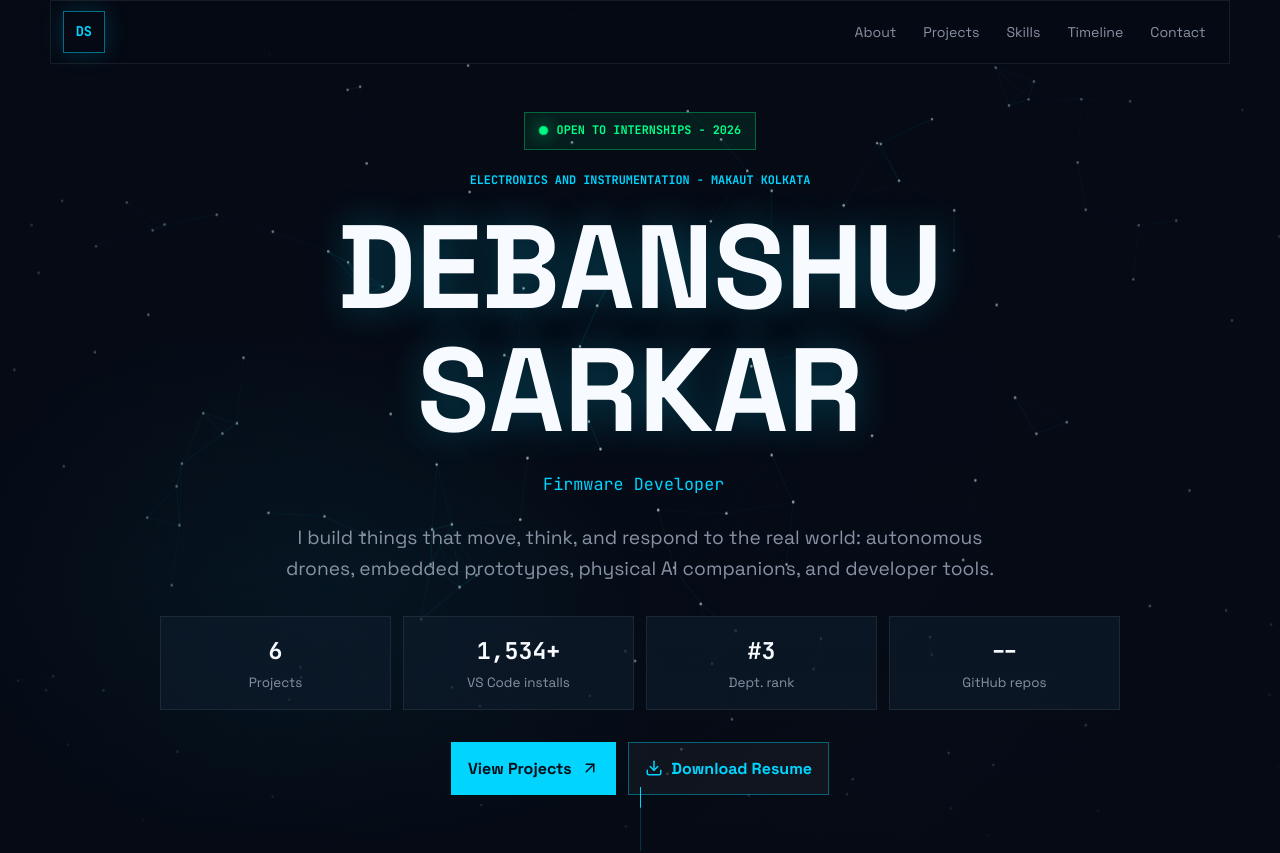
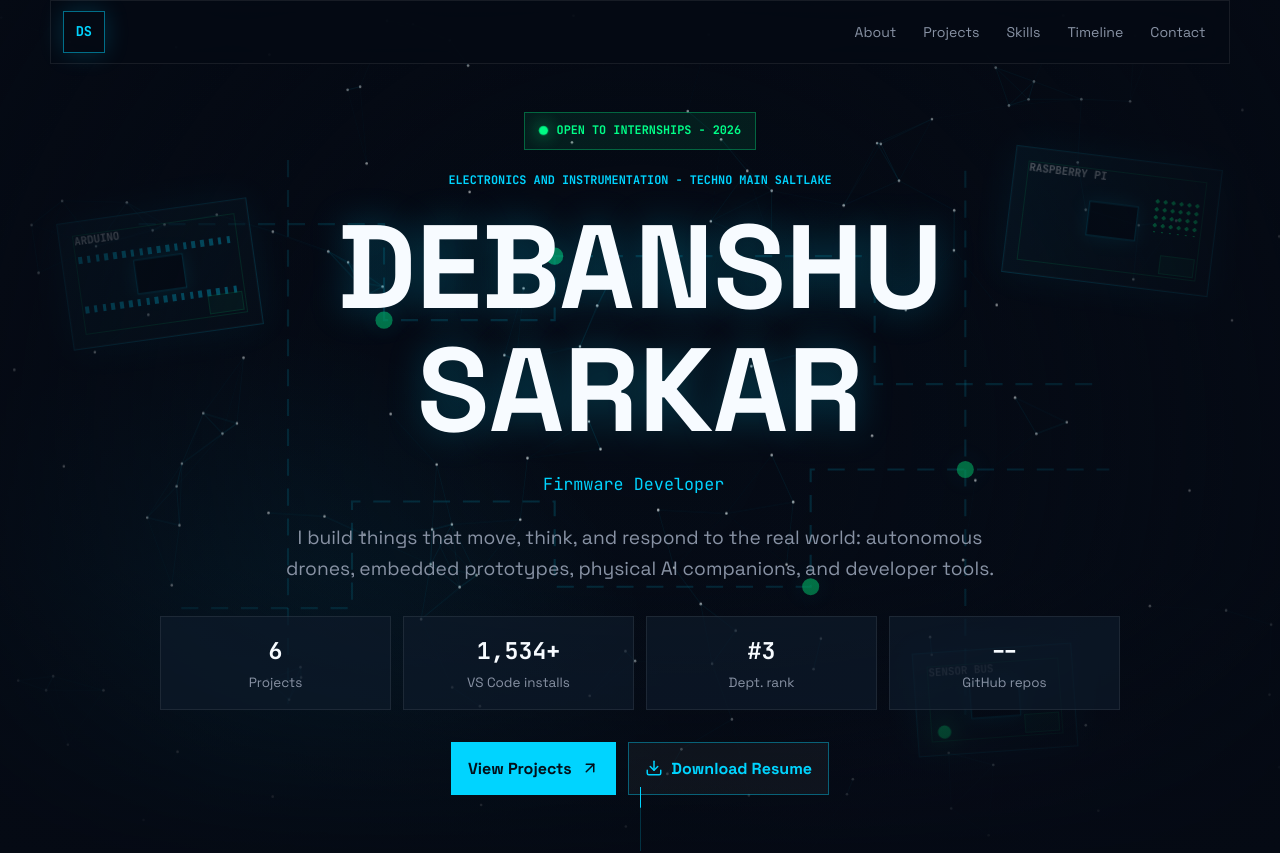
Before and after one commit to Debanshu2005/portfolio-website, a Next.js app: page / in a window 1280 px wide. Shown: the top 853 px of the page. Built offline with nearby package versions, Linux system fonts and the light colour scheme; no server answers.

Commit message:
updated bg

```diff
--- a/data/linkedin.json
+++ b/data/linkedin.json
@@ -17,7 +17,7 @@
   "education": [
     {
       "degree": "B.Tech Electronics & Instrumentation Engineering",
-      "institution": "Techno Main Salt Lake (MAKAUT, Kolkata)",
+      "institution": "Techno Main SaltLake",
       "year": "2023 - 2027",
       "grade": "Department Rank 3"
     }
@@ -32,8 +32,8 @@
   ],
   "achievements": [
     {
-      "title": "Department Rank 3 - EIE, MAKAUT",
-      "description": "Ranked 3rd in the Electronics & Instrumentation Engineering department at Techno Main Salt Lake.",
+      "title": "Department Rank 3 - EIE",
+      "description": "Ranked 3rd in the Electronics & Instrumentation Engineering department at Techno Main SaltLake.",
       "date": "2025"
     },
     {
--- a/src/app/globals.css
+++ b/src/app/globals.css
@@ -151,10 +151,179 @@ h3 {
   z-index: -3;
 }
 
+.hardware-backdrop {
+  --board-x: 0px;
+  --board-y: 0px;
+  --board-rotate-x: 0deg;
+  --board-rotate-y: 0deg;
+  position: absolute;
+  inset: 0;
+  z-index: -2;
+  pointer-events: none;
+  perspective: 900px;
+  opacity: 0.8;
+}
+
+.hardware-traces {
+  position: absolute;
+  inset: 0;
+  width: 100%;
+  height: 100%;
+  fill: none;
+  stroke: rgba(0, 212, 255, 0.22);
+  stroke-width: 2;
+  filter: drop-shadow(0 0 12px rgba(0, 212, 255, 0.22));
+  transform: translate(calc(var(--board-x) * -0.35), calc(var(--board-y) * -0.35));
+  transition: transform 0.2s ease-out;
+}
+
+.hardware-traces path {
+  stroke-dasharray: 16 12;
+  animation: trace-current 7s linear infinite;
+}
+
+.hardware-traces circle {
+  fill: rgba(0, 255, 136, 0.65);
+  stroke: none;
+}
+
+.hardware-board {
+  position: absolute;
+  min-width: 12rem;
+  min-height: 8rem;
+  border: 1px solid rgba(0, 212, 255, 0.26);
+  background:
+    linear-gradient(135deg, rgba(0, 212, 255, 0.08), transparent),
+    rgba(13, 27, 42, 0.42);
+  box-shadow:
+    inset 0 0 0 1px rgba(255, 255, 255, 0.03),
+    0 0 36px rgba(0, 212, 255, 0.12);
+  transform:
+    translate(var(--board-x), var(--board-y))
+    rotateX(var(--board-rotate-x))
+    rotateY(var(--board-rotate-y));
+  transition: transform 0.16s ease-out;
+}
+
+.hardware-board::before,
+.hardware-board::after {
+  content: "";
+  position: absolute;
+  border: 1px solid rgba(0, 255, 136, 0.22);
+}
+
+.hardware-board::before {
+  inset: 0.8rem;
+}
+
+.hardware-board::after {
+  width: 2.2rem;
+  height: 1.2rem;
+  right: 1rem;
+  bottom: 1rem;
+  background: rgba(0, 255, 136, 0.08);
+}
+
+.arduino-board {
+  left: 5%;
+  top: 24%;
+  transform: translate(calc(var(--board-x) * -0.55), var(--board-y))
+    rotateX(var(--board-rotate-x))
+    rotateY(var(--board-rotate-y))
+    rotate(-8deg);
+}
+
+.raspberry-board {
+  right: 5%;
+  top: 18%;
+  min-width: 13rem;
+  transform: translate(var(--board-x), calc(var(--board-y) * -0.5))
+    rotateX(var(--board-rotate-x))
+    rotateY(var(--board-rotate-y))
+    rotate(7deg);
+}
+
+.sensor-board {
+  right: 16%;
+  bottom: 14%;
+  min-width: 10rem;
+  min-height: 6.5rem;
+  transform: translate(calc(var(--board-x) * 0.65), var(--board-y))
+    rotateX(var(--board-rotate-x))
+    rotateY(var(--board-rotate-y))
+    rotate(-4deg);
+}
+
+.board-label {
+  position: absolute;
+  left: 0.9rem;
+  top: 0.7rem;
+  color: rgba(247, 251, 255, 0.72);
+  font-family: var(--font-mono);
+  font-size: 0.68rem;
+  font-weight: 800;
+}
+
+.chip {
+  position: absolute;
+  left: 50%;
+  top: 50%;
+  width: 3.1rem;
+  height: 2.2rem;
+  border: 1px solid rgba(0, 212, 255, 0.45);
+  background: rgba(5, 10, 20, 0.76);
+  transform: translate(-50%, -50%);
+  box-shadow: 0 0 18px rgba(0, 212, 255, 0.22);
+}
+
+.pin-row {
+  position: absolute;
+  left: 1rem;
+  right: 1rem;
+  height: 0.45rem;
+  background:
+    repeating-linear-gradient(
+      90deg,
+      rgba(0, 212, 255, 0.7) 0 0.22rem,
+      transparent 0.22rem 0.55rem
+    );
+}
+
+.pin-row.top {
+  top: 2.2rem;
+}
+
+.pin-row.bottom {
+  bottom: 2.1rem;
+}
+
+.gpio-grid {
+  position: absolute;
+  right: 1rem;
+  top: 2.1rem;
+  width: 3rem;
+  height: 2.2rem;
+  background:
+    radial-gradient(circle, rgba(0, 255, 136, 0.85) 0 0.12rem, transparent 0.13rem);
+  background-size: 0.5rem 0.5rem;
+}
+
+.signal-dot {
+  position: absolute;
+  left: 1.25rem;
+  bottom: 1rem;
+  width: 0.8rem;
+  height: 0.8rem;
+  border-radius: 999px;
+  background: var(--color-green);
+  box-shadow: 0 0 24px var(--color-green);
+  animation: pulse-dot 1.4s ease-in-out infinite;
+}
+
 .hero-vignette {
   position: absolute;
   inset: 0;
-  z-index: -2;
+  z-index: -1;
   background:
     radial-gradient(circle at center, transparent 0%, rgba(5, 10, 20, 0.26) 45%, #050a14 100%),
     linear-gradient(180deg, transparent 65%, #050a14 100%);
@@ -908,6 +1077,12 @@ h3 {
   }
 }
 
+@keyframes trace-current {
+  to {
+    stroke-dashoffset: -180;
+  }
+}
+
 @keyframes nebula-drift {
   from {
     margin-left: -0.3rem;
@@ -1049,6 +1224,18 @@ h3 {
     transform: none !important;
     opacity: 1 !important;
   }
+
+  .hardware-board {
+    opacity: 0.45;
+  }
+
+  .arduino-board {
+    left: -4rem;
+  }
+
+  .raspberry-board {
+    right: -4rem;
+  }
 }
 
 @media (max-width: 640px) {
--- a/src/app/layout.tsx
+++ b/src/app/layout.tsx
@@ -79,7 +79,7 @@ export default function RootLayout({
     },
     alumniOf: {
       "@type": "CollegeOrUniversity",
-      name: "Techno Main Salt Lake (MAKAUT)",
+              name: "Techno Main SaltLake",
     },
   };
 
--- a/src/app/page.tsx
+++ b/src/app/page.tsx
@@ -1,7 +1,7 @@
 "use client";
 
 import { useEffect, useMemo, useRef, useState } from "react";
-import type { CSSProperties } from "react";
+import type { CSSProperties, FormEvent } from "react";
 import useSWR from "swr";
 import {
   ArrowLeft,
@@ -333,6 +333,59 @@ function ParticleField() {
   return <canvas ref={canvasRef} className="particle-field" aria-hidden="true" />;
 }
 
+function HardwareBackdrop() {
+  const backdropRef = useRef<HTMLDivElement>(null);
+
+  useEffect(() => {
+    const element = backdropRef.current;
+    if (!element) return;
+
+    const onMove = (event: PointerEvent) => {
+      const rect = element.getBoundingClientRect();
+      const x = (event.clientX - rect.left) / Math.max(rect.width, 1) - 0.5;
+      const y = (event.clientY - rect.top) / Math.max(rect.height, 1) - 0.5;
+      element.style.setProperty("--board-x", `${x * 18}px`);
+      element.style.setProperty("--board-y", `${y * 18}px`);
+      element.style.setProperty("--board-rotate-x", `${y * -5}deg`);
+      element.style.setProperty("--board-rotate-y", `${x * 5}deg`);
+    };
+
+    window.addEventListener("pointermove", onMove);
+    return () => window.removeEventListener("pointermove", onMove);
+  }, []);
+
+  return (
+    <div ref={backdropRef} className="hardware-backdrop" aria-hidden="true">
+      <svg className="hardware-traces" viewBox="0 0 1200 720">
+        <path d="M120 160 H360 V250 H520 V190 H820 V310 H1030" />
+        <path d="M160 520 H330 V420 H520 V500 H760 V390 H1040" />
+        <path d="M270 90 V610" />
+        <path d="M905 100 V620" />
+        <circle cx="360" cy="250" r="8" />
+        <circle cx="520" cy="190" r="8" />
+        <circle cx="760" cy="500" r="8" />
+        <circle cx="905" cy="390" r="8" />
+      </svg>
+      <div className="hardware-board arduino-board">
+        <span className="board-label">ARDUINO</span>
+        <i className="chip" />
+        <span className="pin-row top" />
+        <span className="pin-row bottom" />
+      </div>
+      <div className="hardware-board raspberry-board">
+        <span className="board-label">RASPBERRY PI</span>
+        <i className="chip" />
+        <span className="gpio-grid" />
+      </div>
+      <div className="hardware-board sensor-board">
+        <span className="board-label">SENSOR BUS</span>
+        <i className="chip" />
+        <span className="signal-dot" />
+      </div>
+    </div>
+  );
+}
+
 function StatPill({ value, label }: { value: string | number; label: string }) {
   return (
     <div className="stat-pill">
@@ -375,6 +428,11 @@ function formatDate(dateString: string) {
 export default function Home() {
   const typedRole = useTypewriter(roles);
   const [activeProject, setActiveProject] = useState(0);
+  const [contactForm, setContactForm] = useState({
+    name: "",
+    email: "",
+    message: "",
+  });
 
   const { data: statsData } = useSWR<{ data: GitHubStats }>(
     "/api/github?type=stats",
@@ -442,6 +500,23 @@ export default function Home() {
     []
   );
 
+  const handleMailSubmit = (event: FormEvent<HTMLFormElement>) => {
+    event.preventDefault();
+    const subject = `Portfolio message from ${contactForm.name || "someone"}`;
+    const body = [
+      contactForm.message,
+      "",
+      contactForm.name ? `Name: ${contactForm.name}` : "",
+      contactForm.email ? `Reply email: ${contactForm.email}` : "",
+    ]
+      .filter(Boolean)
+      .join("\n");
+
+    window.location.href = `mailto:debanshu.sarkar2005@gmail.com?subject=${encodeURIComponent(
+      subject
+    )}&body=${encodeURIComponent(body)}`;
+  };
+
   return (
     <main className="site-shell">
       <CursorSystem />
@@ -461,13 +536,14 @@ export default function Home() {
 
       <section id="top" className="hero-section">
         <ParticleField />
+        <HardwareBackdrop />
         <div className="hero-vignette" />
         <div className="hero-content">
           <div className="status-badge">
             <span />
             Open to Internships - 2026
           </div>
-          <p className="hero-eyebrow">Electronics and Instrumentation - MAKAUT Kolkata</p>
+          <p className="hero-eyebrow">Electronics and Instrumentation - Techno Main SaltLake</p>
           <h1>
             <span>Debanshu</span>
             <span>Sarkar</span>
@@ -506,8 +582,8 @@ export default function Home() {
       <section id="about" className="about-section">
         <SectionHeading
           eyebrow="Inside the signal"
-          title="Not a PDF in a browser"
-          text="A fast read on the human, the stack, and the academic signal behind the work."
+          title="I turn circuits into useful systems"
+          text="I am Debanshu Sarkar, an Electronics and Instrumentation student at Techno Main SaltLake who likes building embedded prototypes, autonomous machines, and practical developer tools."
         />
         <div className="about-panels">
           <article className="about-panel human-panel">
@@ -745,22 +821,55 @@ export default function Home() {
             </a>
           </div>
         </div>
-        <form className="contact-form">
+        <form className="contact-form" onSubmit={handleMailSubmit}>
           <label>
             Name
-            <input type="text" name="name" placeholder="Your name" />
+            <input
+              type="text"
+              name="name"
+              placeholder="Your name"
+              value={contactForm.name}
+              onChange={(event) =>
+                setContactForm((current) => ({
+                  ...current,
+                  name: event.target.value,
+                }))
+              }
+            />
           </label>
           <label>
             Email
-            <input type="email" name="email" placeholder="you@example.com" />
+            <input
+              type="email"
+              name="email"
+              placeholder="you@example.com"
+              value={contactForm.email}
+              onChange={(event) =>
+                setContactForm((current) => ({
+                  ...current,
+                  email: event.target.value,
+                }))
+              }
+            />
           </label>
           <label>
             Message
-            <textarea name="message" rows={4} placeholder="Tell me what we are building" />
+            <textarea
+              name="message"
+              rows={4}
+              placeholder="Tell me what we are building"
+              value={contactForm.message}
+              onChange={(event) =>
+                setContactForm((current) => ({
+                  ...current,
+                  message: event.target.value,
+                }))
+              }
+            />
           </label>
-          <button type="button">
+          <button type="submit">
             <Send size={16} />
-            Send Signal
+            Open Mail Draft
           </button>
           <div className="social-links">
             <a href="https://github.com/Debanshu2005" target="_blank" rel="noopener noreferrer">
```
